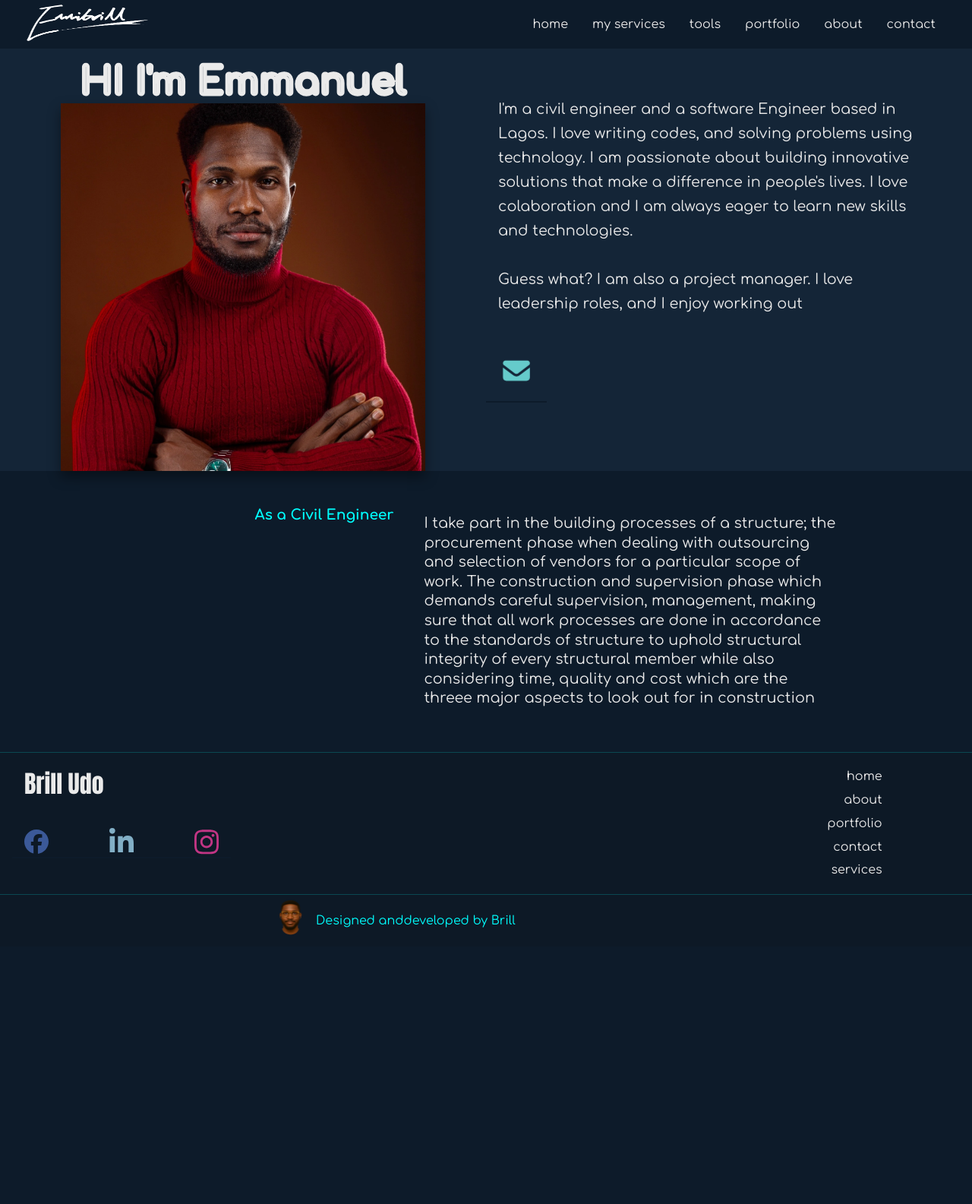
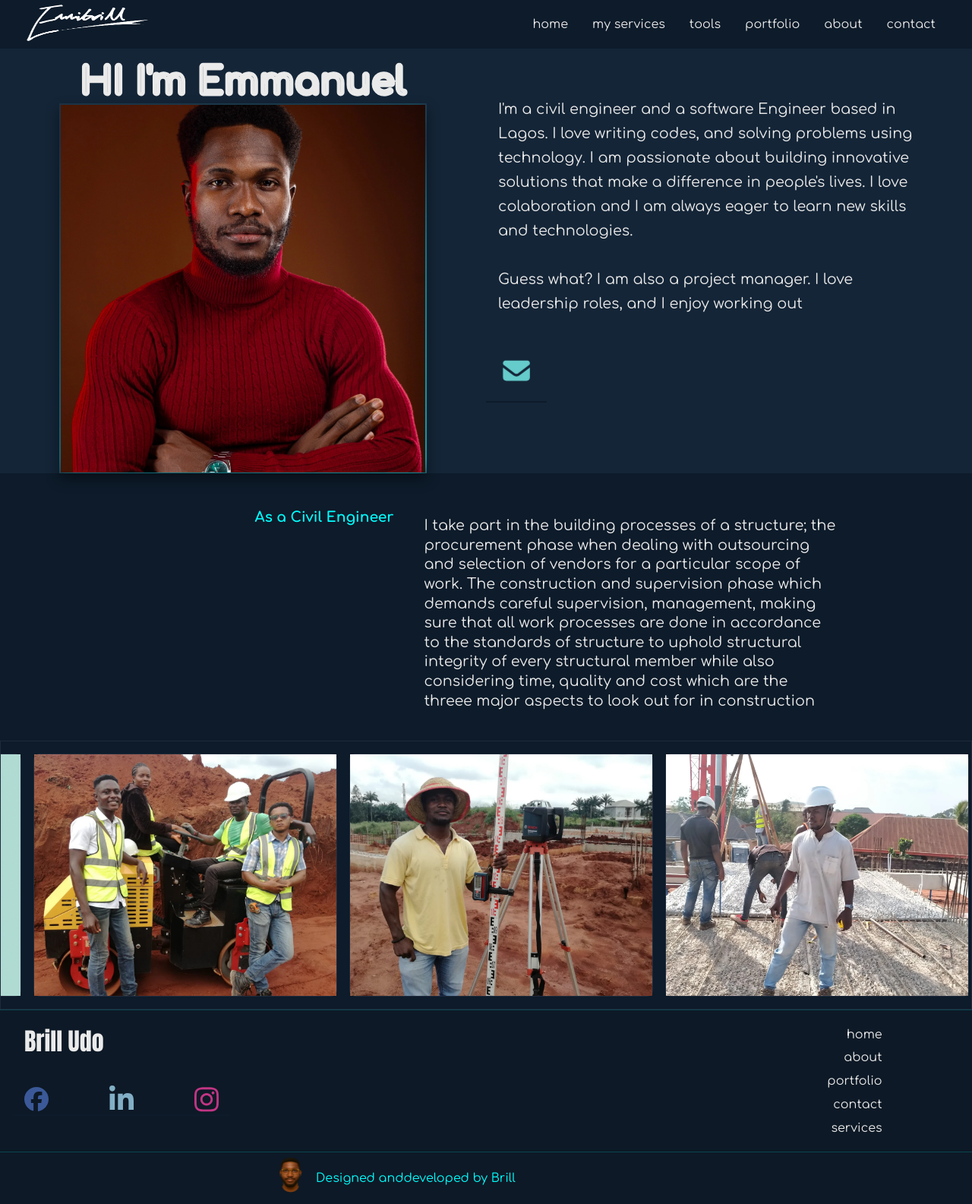
Before and after one commit to Emmibrill/portfolio-full-stack, a Django app: page /about-me/ in a window 1280 px wide. Shown: the whole page at 76% size. Before the commit the page ends 1231 px from the top, so only its background shows below. Run offline with Django 5.2, Linux system fonts and the light colour scheme.

Commit message:
add new section to the about template

```diff
--- a/static/css/portfolio.css
+++ b/static/css/portfolio.css
@@ -198,7 +198,8 @@ footer {
     display: flex;
     gap: 2rem;
 }
-.footer_top h1{
+
+.footer_top h1 {
     padding: 1rem;
     color: var(--mobile-nav-text-color);
     font: 3rem;
@@ -218,10 +219,11 @@ footer {
     padding-block: 1rem;
 }
 
-.links ul li{
+.links ul li {
     padding: .4rem;
 }
-.links a{
+
+.links a {
     color: var(--mobile-nav-text-color);
 }
 
@@ -232,9 +234,10 @@ footer {
 
 /* style anmation */
 
-.wrapper{
+.wrapper {
     display: flex;
 }
+
 .coded_by-con {
     width: 100%;
     display: flex;
@@ -858,37 +861,67 @@ footer {
     overflow: hidden;
     background: rgb(28, 47, 66);
     box-shadow: 0 8px 16px rgba(0, 0, 0, .4);
+    padding: .1rem;
+    z-index: 0;
+
 }
 
 .about_img {
+    position: relative;
     width: 100%;
     min-height: 100%;
     width: 30rem;
     height: 30rem;
     object-fit: cover;
+    z-index: 2;
 }
 
-/*.about_img-con::before{
-    position: absolute;
-    content: '';
-    width: 45%;
-    height: 45%;
-    top: 0;
-    left: 0;
-    border-radius: .1rem;
-    border-top: 5px solid rgb(27, 25, 25);
-    border-left: 5px solid rgb(27, 25, 25);
+.about_img-con::before {
+    content: "";
+  position: absolute;
+  inset: -3px;
+  z-index: 1;
+  background: conic-gradient(
+    from 0deg,
+    #0ff 0%,
+    transparent 25%,
+    #0ff 50%,
+    transparent 75%,
+    #0ff 100%
+  );
+  background-size: 400% 400%;
+  border-radius: 20px;
+  filter: blur(10px);
+  animation: glowFlow 8s ease infinite;
+}
 
+@keyframes glowFlow {
+  0% {
+    background-position: 0% 25%;
+  }
+  25% {
+    background-position: 50% 75%;
+  }
+  50% {
+    background-position: 100% 75%;
+  }
+  75% {
+    background-position: 50%  25%;
+  }
+  100% {
+    background-position: 0% 100%;
+  }
 }
-.about_img-con::after{
+/*.about_img-con::after {
     position: absolute;
     content: '';
     width: 45%;
     height: 45%;
     bottom: 0;
     right: 0;
-    border-bottom: 5px solid rgb(27, 25, 25);
-    border-right: 5px solid rgb(27, 25, 25);
+    border-bottom: 5px solid #0ff;
+
+    border-right: 5px solid #0ff;
 }*/
 
 .about_rht-wrp {
@@ -939,6 +972,7 @@ footer {
 .social.linkedin svg {
     fill: rgb(130, 175, 198);
 }
+
 @keyframes rotate {
     0% {
         transform: scale(0.7);
@@ -949,11 +983,13 @@ footer {
         transform: scale(1.02);
     }
 }
-.email{
+
+.email {
     fill: rgb(101, 203, 203);
     animation: rotate 2s linear infinite alternate;
 }
-.about_section-two{
+
+.about_section-two {
     display: flex;
     gap: 2rem;
     background: rgb(20, 37, 55);
@@ -962,13 +998,15 @@ footer {
     color: var(--mobile-nav-text-color);
     cursor: default;
 }
-.civil_engr{
+
+.civil_engr {
     display: flex;
     flex: 0 0 40%;
     justify-content: right;
     color: #0ff;
 }
-.section_des p{
+
+.section_des p {
     display: flex;
     flex: 0 0 60%;
     width: 80%;
@@ -977,6 +1015,55 @@ footer {
     line-height: 1.6rem;
     padding: .5rem;
 }
+
+.about_section-three {
+    display: flex;
+    align-items: center;
+    justify-content: center;
+    border: 1px solid var(--form-input-bdr-color);
+    padding: 1rem;
+    overflow-x: auto;
+    scrollbar-width: thin;
+    scrollbar-color: rgba(0 255 255 / .3)transparent;
+    scroll-behavior: smooth;
+}
+
+.work_gallery {
+    display: flex;
+    gap: 1rem;
+}
+
+.item {
+
+    position: relative;
+    width: 25rem;
+    height: 20rem;
+    background: var(--form-input-bg-color);
+    border: 1px solid var(--form-input-bdr-color);
+    border-radius: .5rem;
+    padding: .5rem;
+    transform: translateX(5%);
+}
+
+.item_img {
+    position: absolute;
+    inset: 0;
+    width: 100%;
+    height: 100%;
+    object-fit: cover;
+}
+/* style scrollbar for WebKit */
+.about_section-three::-webkit-scrollbar {
+  height: 8px;
+}
+.about_section-three::-webkit-scrollbar-thumb {
+  background: #0ff;
+  border-radius: 10px;
+}
+.about_section-three::-webkit-scrollbar-track {
+  background: transparent;
+}
+
 
 
 
@@ -1070,16 +1157,18 @@ footer {
         line-height: 1.5rem;
     }
 
-    .about_section-two{
+    .about_section-two {
         display: grid;
         grid-template-columns: repeat(auto-fit, minmax(min(30rem, 100%), 1fr));
     }
-    .civil_engr{
+
+    .civil_engr {
         justify-content: left;
         padding: 0%;
         padding: .5rem;
     }
-    .section_des p{
+
+    .section_des p {
         width: 100%;
     }
 
@@ -1108,6 +1197,7 @@ footer {
         justify-content: center;
         gap: 0rem;
     }
+
     .links {
         flex: 100%;
         text-align: center;
@@ -1115,7 +1205,8 @@ footer {
         padding-block: 1rem;
         padding-top: 0;
     }
-    .footer_top h1{
+
+    .footer_top h1 {
         display: flex;
         align-items: center;
         justify-content: center;
@@ -1217,10 +1308,11 @@ footer {
         padding-top: 0;
     }
 
-    .about_section-two{
+    .about_section-two {
         padding: 1rem;
     }
-    .section_des p{
+
+    .section_des p {
         font-size: 1.1rem;
         line-height: 1.6rem;
         padding: .5rem;
@@ -1233,7 +1325,8 @@ footer {
         padding-block: 1rem;
         padding-top: 0;
     }
-    .footer_top h1{
+
+    .footer_top h1 {
         font: 2rem;
     }
 
@@ -1253,10 +1346,12 @@ footer {
         flex: 70%;
         width: 70%;
     }
-    .design{
+
+    .design {
         display: none;
     }
-    .dev::first-letter{
+
+    .dev::first-letter {
         text-transform: capitalize;
         color: var(--mobile-nav-text-color);
     }
--- a/templates/portfolioApp/about.html
+++ b/templates/portfolioApp/about.html
@@ -51,11 +51,11 @@
 </section>
 <section class="about_section-three">
     <div class="work_gallery">
-        <img src="" alt="">
-        <img src="" alt="">
-        <img src="" alt="">
-        <img src="" alt="">
-        <img src="" alt="">
+        <div class="item"><img class="item_img" src="{% static 'images/my-avatar.png' %}" alt=""></div>
+        <div class="item"><img class="item_img" src="{% static 'images/sitting-on-a-compacting-machine.webp' %}" alt=""></div>
+        <div class="item"><img class="item_img" src="{% static 'images/levelling-operation-instrument.webp' %}" alt=""></div>
+        <div class="item"><img class="item_img" src="{% static 'images/filigree-slab-installation.webp' %}" alt=""></div>
+        <div class="item"><img class="item_img" src="{% static 'images/construction-workers-on-site.webp' %}" alt=""></div>
     </div>
 </section>
 {% endblock %}
```
Also changed, not shown: static/images/construction-workers-on-site.webp (added), static/images/filigree-slab-installation.webp (added), static/images/levelling-operation-instrument.webp (added), static/images/sitting-on-a-compacting-machine.webp (added).
